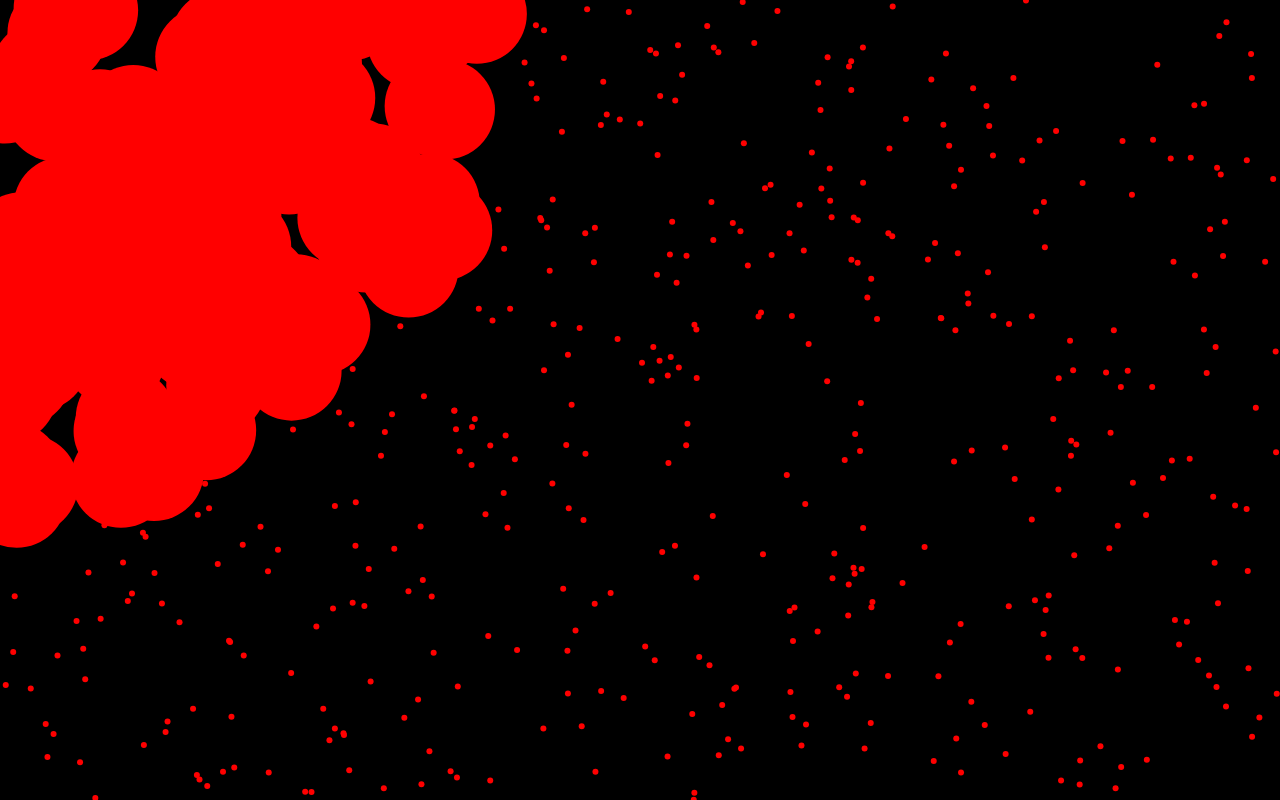
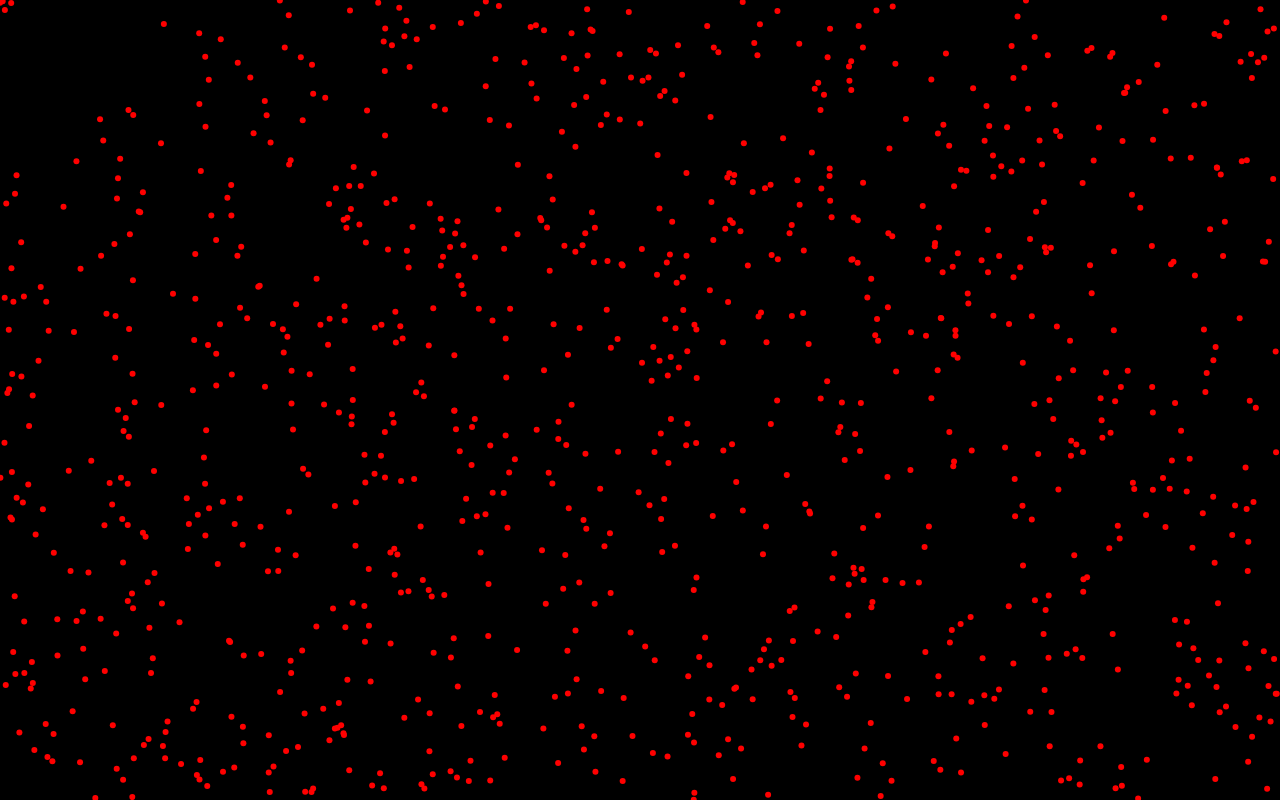
Before and after one commit to BlackPrince0807/Canvas-animation-one, a plain HTML site: page index.html in a window 1280 px wide. Drawn offline with Linux system fonts and the light colour scheme.

Commit message:
second commit

```diff
--- a/index.html
+++ b/index.html
@@ -5,7 +5,6 @@
     <meta charset="UTF-8">
     <meta http-equiv="X-UA-Compatible" content="IE=edge">
     <meta name="viewport" content="width=device-width, initial-scale=1.0">
-    <link rel="icon" href="./image/logo_img.png">
     <!-- css link -->
     <link rel="stylesheet" href="./css/style.css">
     <title>Canvas</title>
@@ -21,7 +20,7 @@
 
 
 
-    <!-- js link -->
+    <!-- vanilla js link -->
     <script src="./js/script.js"></script>
 
 </body>
--- a/js/script.js
+++ b/js/script.js
@@ -16,7 +16,7 @@ const mouse = {
 window.addEventListener('mousemove', function(event) {
     mouse.x = event.x;
     mouse.y = event.y;
-    // console.log(mouse.x, mouse.y);
+    mouse.radius = 150;
 });
 
 ctx.fillStyle = 'white';
@@ -44,8 +44,15 @@ class Particle {
         let dx = mouse.x - this.x;
         let dy = mouse.y - this.y;
         let distance = Math.sqrt(dx * dx + dy * dy);
-        if (distance < 500) {
-            this.size = 50;
+        let forceDirectionX = dx / distance;
+        let forceDirectionY = dy / distance;
+        let maxDistance = mouse.radius;
+        let force = (maxDistance - distance) / maxDistance;
+        let directionX = forceDirectionX * force * this.density;
+        let directionY = forceDirectionY * force * this.density;
+        if (distance < mouse.radius) {
+            this.x += directionX;
+            this.y += directionY;
         } else {
             this.size = 3;
         }
@@ -54,7 +61,7 @@ class Particle {
 
 function init() {
     particleArray = [];
-    for (let i = 0; i < 500; i++) {
+    for (let i = 0; i < 1000; i++) {
         let x = Math.random() * canvas.width;
         let y = Math.random() * canvas.height;
         particleArray.push(new Particle(x, y));
```
